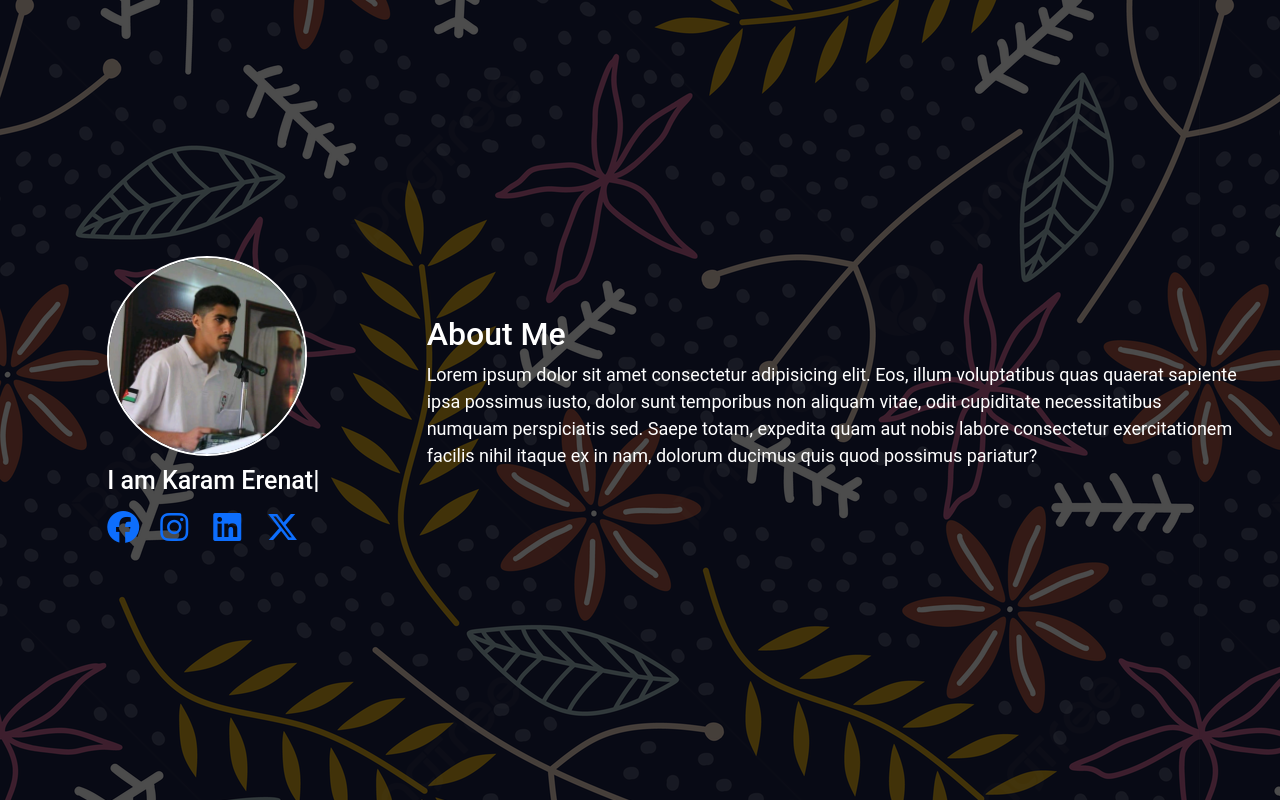
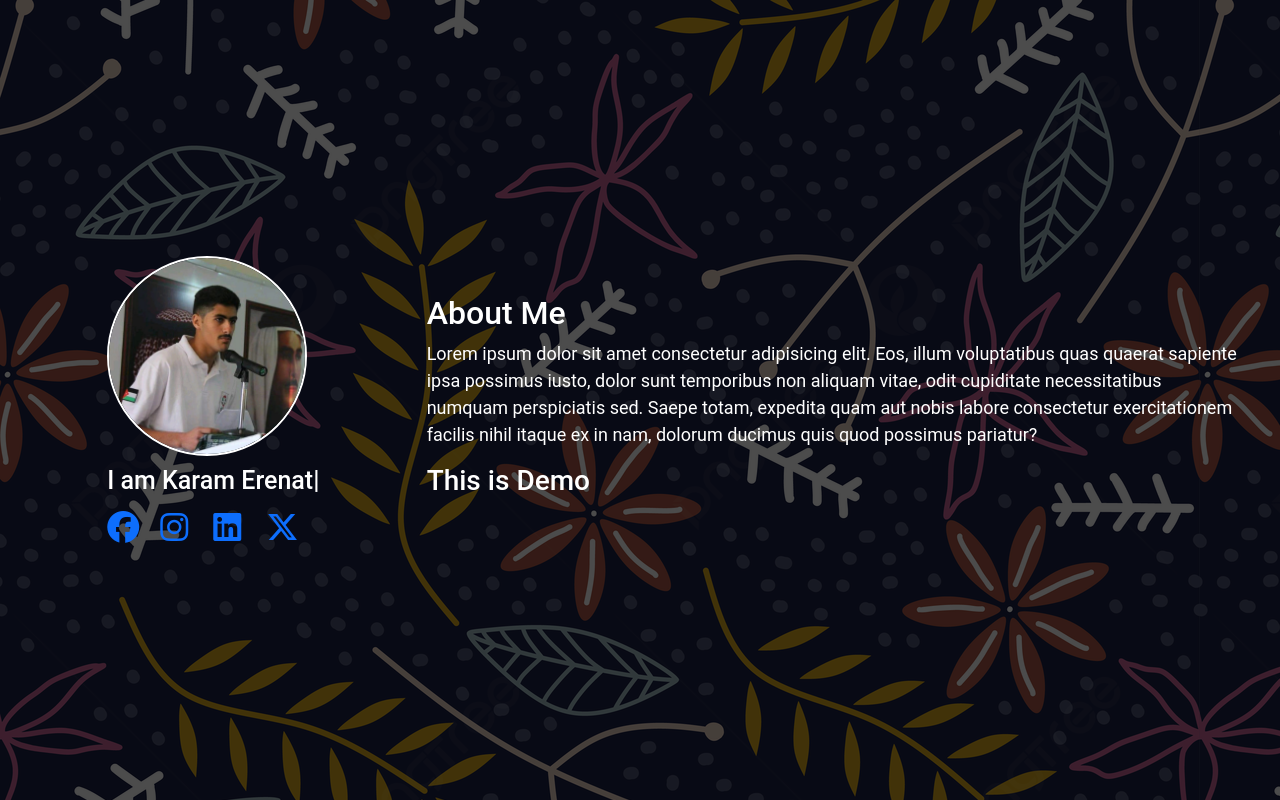
Before and after one commit to INFINITE-Team-JO/Demo2, a plain HTML site: page index.html in a window 1280 px wide. Drawn offline with Linux system fonts and the light colour scheme.

Commit message:
Update index.html

```diff
--- a/index.html
+++ b/index.html
@@ -32,6 +32,8 @@
                 sapiente ipsa possimus iusto, dolor sunt temporibus non aliquam vitae, odit cupiditate necessitatibus
                 numquam perspiciatis sed. Saepe totam, expedita quam aut nobis labore consectetur exercitationem facilis
                  nihil itaque ex in nam, dolorum ducimus quis quod possimus pariatur?</p>
+
+                 <h3>This is Demo</h3>
     </div>
 </div>
 
```
